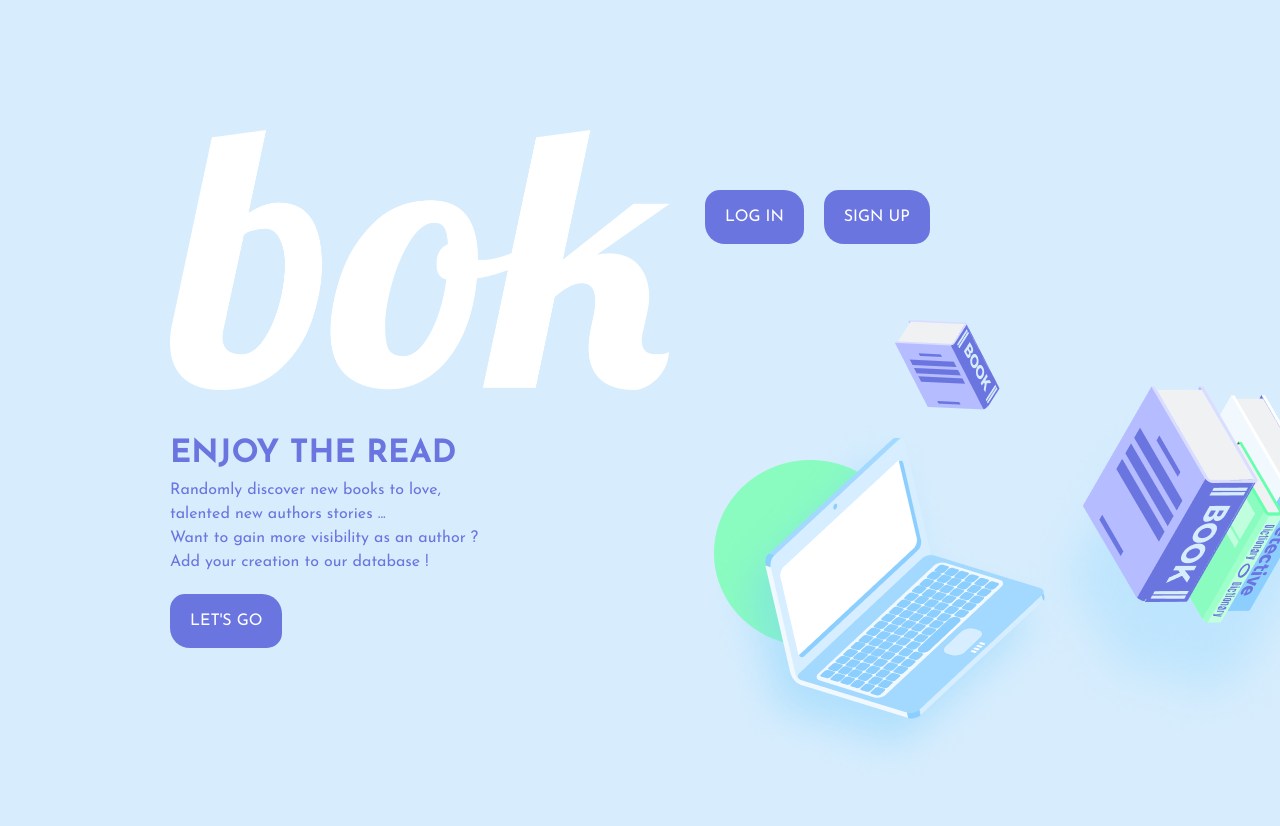
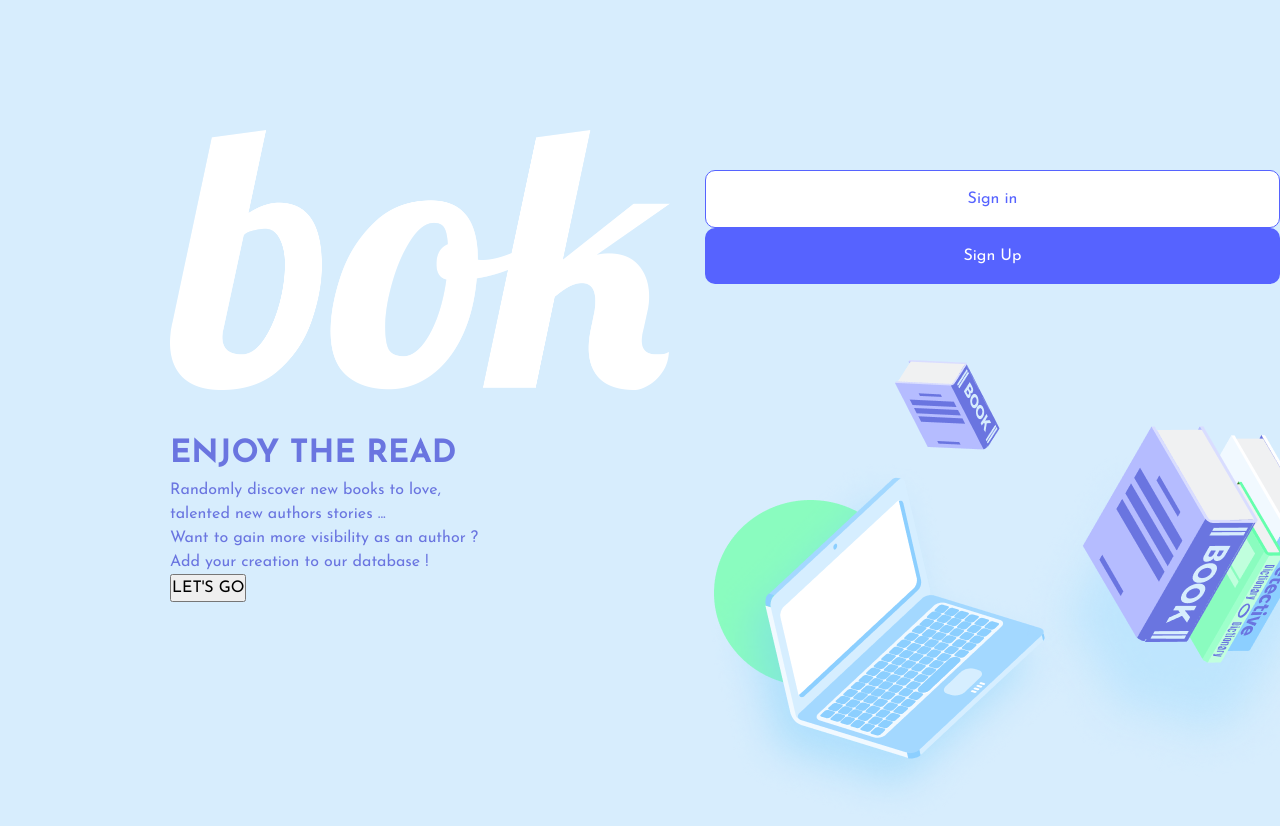
Before and after one commit to Elixper/bokAppClient, a React (Create React App) app: page / in a window 1280 px wide. Before the commit the page ends 800 px from the top, so only its background shows below. Built offline with nearby package versions, Linux system fonts and the light colour scheme; no server answers.

Commit message:
test button

```diff
--- a/src/App.jsx
+++ b/src/App.jsx
@@ -4,6 +4,7 @@ import { Switch, Route } from "react-router-dom";
 import Home from "./pages/Home";
 import RandomSettings from "./pages/RandomSettings";
 import RandomResult from "./pages/RandomResult";
+import Dashboard from "./pages/Dashboard";
 import Signin from "./pages/Signin";
 import Signup from "./pages/Signup";
 import ProtectedRoute from "./components/ProtectedRoute";
@@ -16,6 +17,7 @@ function App() {
 
       <Switch>
         <Route exact path="/" component={Home} />
+        <Route exact path="/dashboard" component={Dashboard} />
         <Route exact path="/random-settings" component={RandomSettings} />
         <Route exact path="/your-suggestion" component={RandomResult} />
         <Route exact path="/signin" component={Signin} />
--- a/src/components/Base/Button.jsx
+++ b/src/components/Base/Button.jsx
@@ -1,9 +1,26 @@
 import React from "react";
-import "../../styles/Button.css";
+import "./../../styles/Buttons.css";
 
-const Button = ({ children, className, ...restProps }) => {
+const Button = ({ children, disabled, handleClick, ...rest }) => {
+  const styles = {
+    primary: "primary",
+    secondary: "secondary",
+  };
+
+  let selectedClass;
+  for (const key in rest) {
+    if (styles[key]) {
+      selectedClass = styles[key];
+    }
+  }
+
   return (
-    <button {...restProps} className={`Button ${className || ""}`}>
+    <button
+      disabled={disabled}
+      id="Btn"
+      className={`Btn btn-${selectedClass || ""}`}
+      onClick={handleClick}
+    >
       {children}
     </button>
   );
--- a/src/pages/Home.jsx
+++ b/src/pages/Home.jsx
@@ -1,8 +1,9 @@
 import React from "react";
 import { NavLink } from "react-router-dom";
-import Title from "../components/Base/Title";
+// import Title from "../components/Base/Title";
 import "./../styles/global.css";
 import "./../styles/Home.css";
+import Button from "./../components/Base/Button"
 import logo from "./../images/bokLogo.png";
 import books from "./../images/illusBooks.png";
 
@@ -12,23 +13,30 @@ class Home extends React.Component {
       <div className="container">
         <div className="left">
           <img className="logo" src={logo} alt="book" />
-          <h1>ENJOY THE READ</h1>{/* <Title/> */}
+          <h1>ENJOY THE READ</h1>
+          {/* <Title/> */}
           <p>
-            Randomly discover new books to love,<br/>
-            talented new authors
-            stories ... <br/>
-            Want to gain more visibility as an author ? <br/>Add your
-            creation to our database !
+            Randomly discover new books to love,
+            <br />
+            talented new authors stories ... <br />
+            Want to gain more visibility as an author ? <br />
+            Add your creation to our database !
           </p>
-          <button><NavLink to="/random-settings">LET'S GO</NavLink></button>
+          <button>
+            <NavLink to="/random-settings">LET'S GO</NavLink>
+          </button>
         </div>
 
-<div className="right">
-  <button> <NavLink to="/signin">LOG IN</NavLink></button>
-  <button><NavLink to="/signup">SIGN UP</NavLink></button>
-  <img src={books} alt=""/>{/*mettre en bg parlx */}
-</div>
-
+        <div className="right">
+          <div className="buttons">
+            <NavLink to="/signin">
+              <Button secondary>Sign in</Button>
+            </NavLink>
+            <NavLink to="/signup"> <Button primary>Sign Up</Button></NavLink>
+          </div>
+          <img src={books} alt="" />
+          {/*mettre en bg parlx */}
+        </div>
       </div>
     );
   }
--- /dev/null
+++ b/src/styles/Buttons.css
@@ -0,0 +1,32 @@
+@import url("./global.css");
+
+.Btn {
+    background: var(--purple);
+    width: 100%;
+    color: white;
+    padding: 16px 0;
+    font-size: 16px;
+    border-radius: 10px;
+    border: none;
+    outline: none;
+    cursor: pointer;
+  }
+
+  .Btn:active {
+    transform: translate(1px, 1px);
+  }
+
+  .Btn.btn-primary {
+    background: #5663ff;
+    color: white;
+  }
+
+  .Btn.btn-primary:disabled {
+    background: rgb(190, 190, 190);
+  }
+
+  .Btn.btn-secondary {
+    background: white;
+    color: #5663ff;
+    border: 1px solid #5663ff;
+  }
--- a/src/styles/Home.css
+++ b/src/styles/Home.css
@@ -20,15 +20,6 @@ body {
   justify-content: space-between;
 }
 
-.container button{
-  background-color: var(--purple);
-  border: none;
-  padding: 15px 20px;
-  border-radius: 15px 20px;
-color: white;
-margin-top: 20px;
-margin-right: 20px;
-}
 
 .left {
   margin-left: 170px;
```
Also changed, not shown: src/components/SuccessfullyAdded.jsx (added), src/pages/Dashboard.jsx (added).
